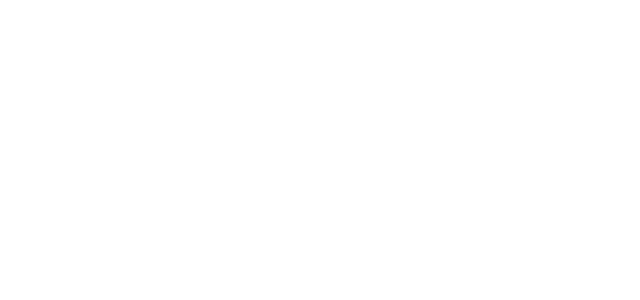
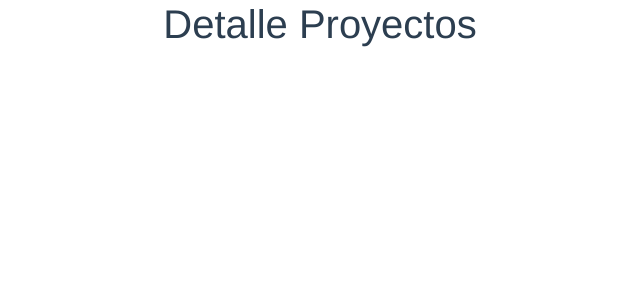
Before and after one commit to PaulaG73/portafolio_pg2026, a Vue app: page /VistaDetalleProyectos in a window 1280 px wide. Before the commit this address had no page. Shown: the top 300 px of the page, without its empty margins (320-960 px from the left). Built offline with nearby package versions, Linux system fonts and the light colour scheme.

Commit message:
Creando VistaDetalleProyectos.vue

```diff
--- a/src/router/index.js
+++ b/src/router/index.js
@@ -8,12 +8,12 @@ const routes = [
     component: HomeView
   },
   {
-    path: '/about',
-    name: 'about',
+    path: '/VistaDetalleProyectos',
+    name: 'VistaDetalleProyectos',
     // route level code-splitting
     // this generates a separate chunk (about.[hash].js) for this route
     // which is lazy-loaded when the route is visited.
-    component: () => import(/* webpackChunkName: "about" */ '../views/AboutView.vue')
+    component: () => import(/* webpackChunkName: "about" */ '../views/VistaDetalleProyectos.vue')
   }
 ]
 
--- a/src/views/AboutView.vue
+++ /dev/null
@@ -1,5 +0,0 @@
-<template>
-  <div class="about">
-    <h1>This is an about page</h1>
-  </div>
-</template>
--- /dev/null
+++ b/src/views/VistaDetalleProyectos.vue
@@ -0,0 +1,12 @@
+<template>
+  <div class="about">
+    <h1>Detalle Proyectos</h1>
+  </div>
+</template>
+
+<script setup>
+
+</script>
+
+<style scoped>
+</style>
```
